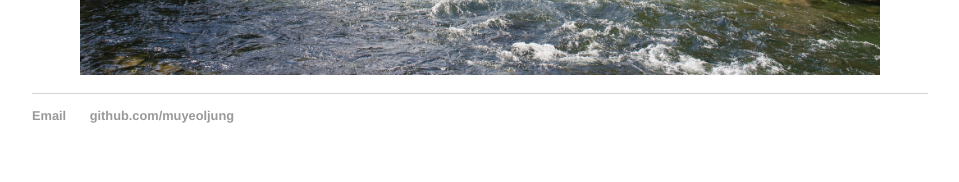
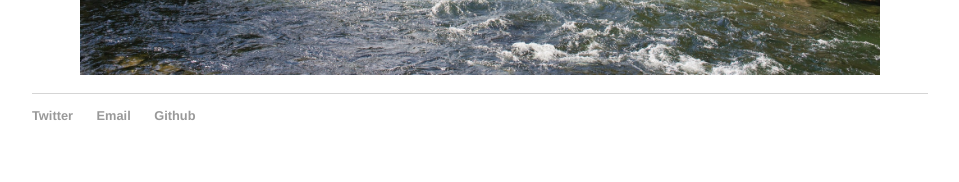
Before and after one commit to muyeoljung/muyeoljung.github.io, a Jekyll site: the page built from index.html, in a window 1280 px wide. Shown: the part 786-968 px from the top of the page, without its empty margins (160-1119 px from the left). Built offline with Jekyll 4.4.1, drawn with Linux system fonts in a browser that asks for light colours.

Commit message:
Update default.html

```diff
--- a/_layouts/default.html
+++ b/_layouts/default.html
@@ -28,8 +28,9 @@
 
   <footer>
    <ul>
+   <li><a href="https://twitter.com/muyeol_jung">Twitter</a></li>
    <li><a href="mailto:muyeol.jung@durham.ac.uk">Email</a></li>
-   <li><a href="https://github.com/muyeoljung">github.com/muyeoljung</a></li>
+   <li><a href="https://github.com/muyeoljung">Github</a></li>
    </ul>
   </footer>
   </body>
```
